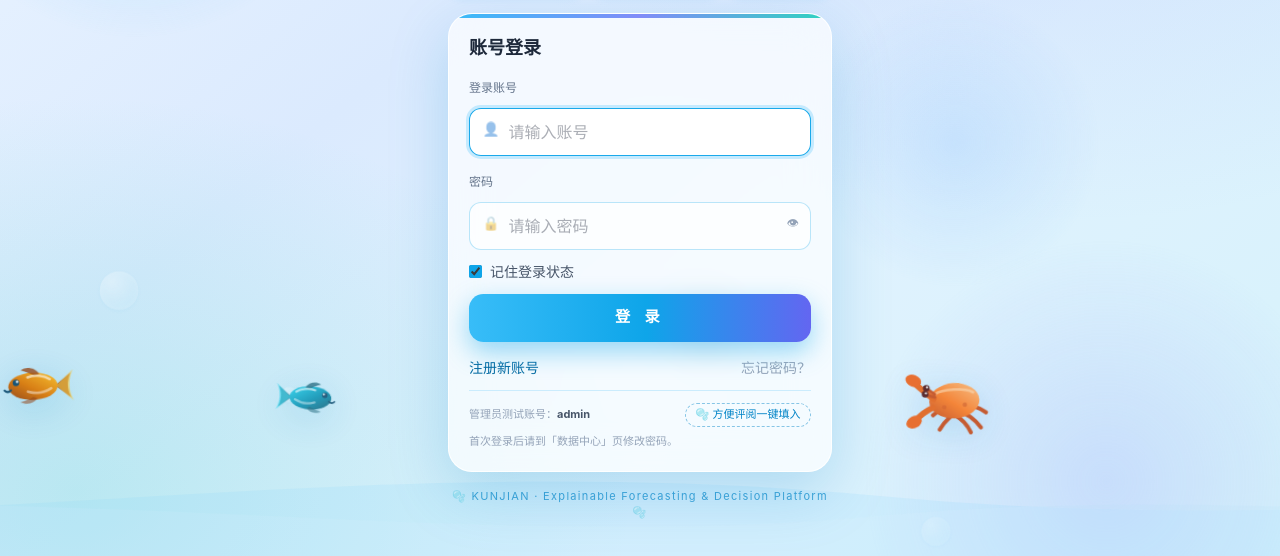
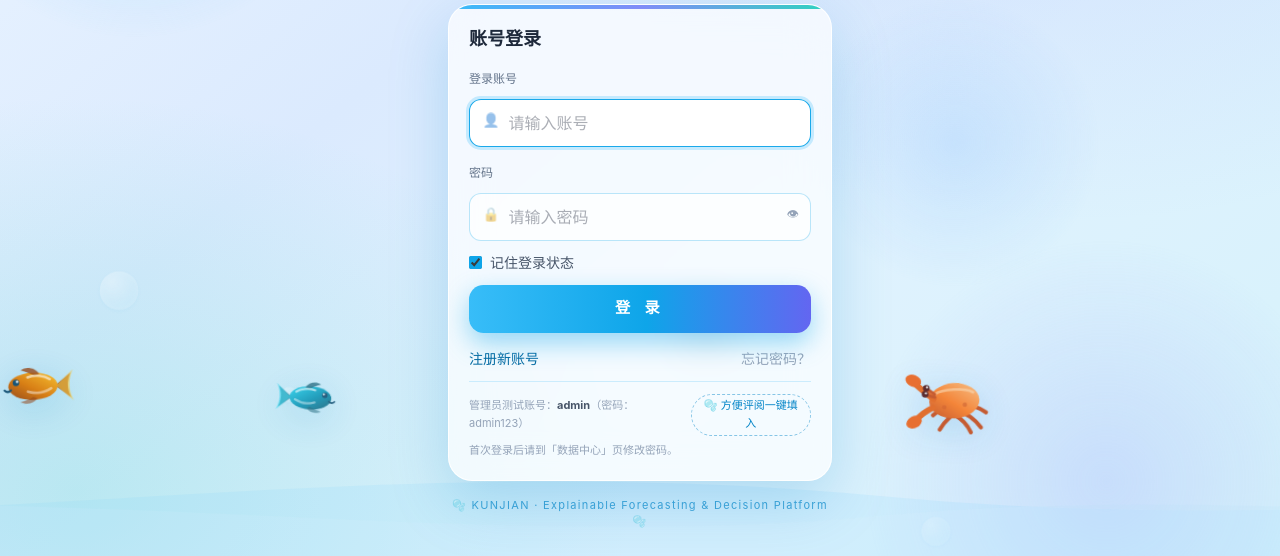
Before and after one commit to si-qin1/kunjian1, a plain HTML site: page index.html in a window 1280 px wide. Shown: the part 244-800 px from the top of the page. Drawn offline with Linux system fonts and the light colour scheme.

Commit message:
Update index.html

```diff
--- a/index.html
+++ b/index.html
@@ -263,7 +263,7 @@
         </div>
         <div class="mt-3 pt-3 border-t border-sky-200/70 text-[11px] text-slate-400 leading-relaxed">
           <div class="flex items-center justify-between gap-2">
-            <span>管理员测试账号：<b class="text-slate-600">admin</b></span>
+            <span>管理员测试账号：<b class="text-slate-600">admin</b>（密码：admin123）</span>
             <button onclick="lgDemoFill()" class="lg-demo">🫧 方便评阅一键填入</button>
           </div>
           <p class="mt-1.5">首次登录后请到「数据中心」页修改密码。</p>
```
